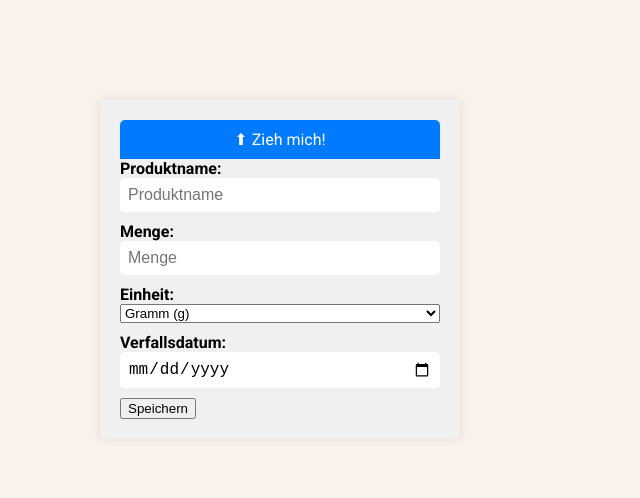
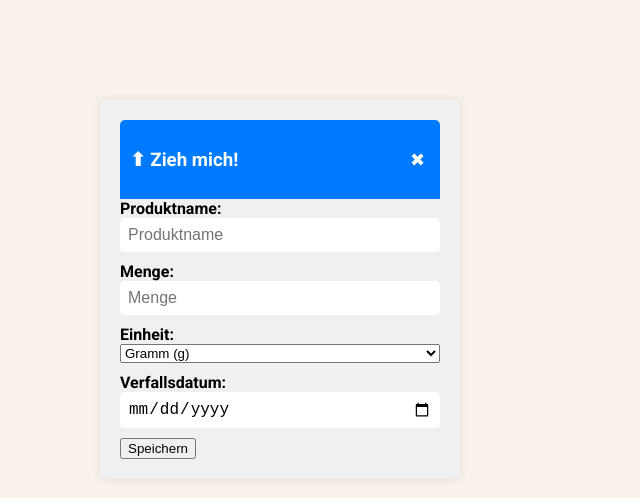
Before and after one commit to Moniii05/SmartFridge, an Angular app in the folder smafri/: page /update-product/1 in a window 1280 px wide. Shown: the top 498 px of the page, without its empty margins (0-640 px from the left). Built offline with nearby package versions, Linux system fonts and the light colour scheme.

Commit message:
x button in formular add

```diff
--- a/smafri/src/app/product/add-product/add-product.component.css
+++ b/smafri/src/app/product/add-product/add-product.component.css
@@ -45,6 +45,7 @@
     font-size: 16px;
     border-radius: 5px 5px 0 0;
     color: white;
+
   }
 
    #draggable {
@@ -73,3 +74,30 @@
     gap: 5px;
     cursor: pointer;
 }
+
+.form-header {
+  position: relative;
+  background-color: #0c6ee6;
+  color: white;
+  padding: 5px;
+  text-align: center;
+  font-weight: bold;
+  border-top-left-radius: 5px;
+  border-top-right-radius: 5px;
+  display: flex;
+  justify-content: space-between;
+  align-items: center;
+}
+
+.close-btn {
+  background: none;
+  border: none;
+  color: white;
+  font-size: 18px;
+  cursor: pointer;
+  padding: 5px;
+}
+
+.close-btn:hover {
+  color: red;
+}
--- a/smafri/src/app/product/add-product/add-product.component.html
+++ b/smafri/src/app/product/add-product/add-product.component.html
@@ -13,7 +13,15 @@
 
   <!-- damit Produkt hinzufügen Formular verschiebbar -->
   <div *ngIf="showAddProductForm" #draggable class="product-form" id="draggable">
-    <div id="drag-handle">⬆ Zieh mich!</div>
+
+    <!-- <div id="drag-handle">⬆ Zieh mich!</div> -->
+
+    <div class="form-header" id="drag-handle">
+      <h3>⬆ Zieh mich!</h3>
+      <button class="close-btn" (click)="closeForm()">✖</button>
+  </div>
+
+
     <label> Produktname:
       <input type="text" placeholder="Produktname" [(ngModel)]="newProduct.name" required />
     </label>
--- a/smafri/src/app/product/add-product/add-product.component.ts
+++ b/smafri/src/app/product/add-product/add-product.component.ts
@@ -68,5 +68,9 @@ export class AddProductComponent implements AfterViewInit{
    //this.showAddProductForm = false;
   }
 
+  closeForm() {
+    this.showAddProductForm = false;
+}
+
 
 }
--- a/smafri/src/app/product/update-product/update-product.component.css
+++ b/smafri/src/app/product/update-product/update-product.component.css
@@ -1,7 +1,10 @@
+
+
 .product-container {
     display:flex;
     flex-wrap: wrap;
     gap: 20px;
+    padding-left: 20px;
 }
 
 .product-card {
@@ -13,6 +16,7 @@
     cursor: pointer;
     transition: box-shadow 0.3s ease;
     font-family: 'Roboto', sans-serif;
+    padding-left: 20px;
   }
 
   .product-card:hover {
--- a/smafri/src/app/product/update-product/update-product.component.ts
+++ b/smafri/src/app/product/update-product/update-product.component.ts
@@ -54,4 +54,7 @@ export class UpdateProductComponent implements OnInit {
 editProduct(product: Product): void {
   this.router.navigate(['/update-product', product.id]);
  }
+
+
+
 }
```
Also changed, not shown: smafri/src/app/app.component.css (line endings or trailing spaces).
